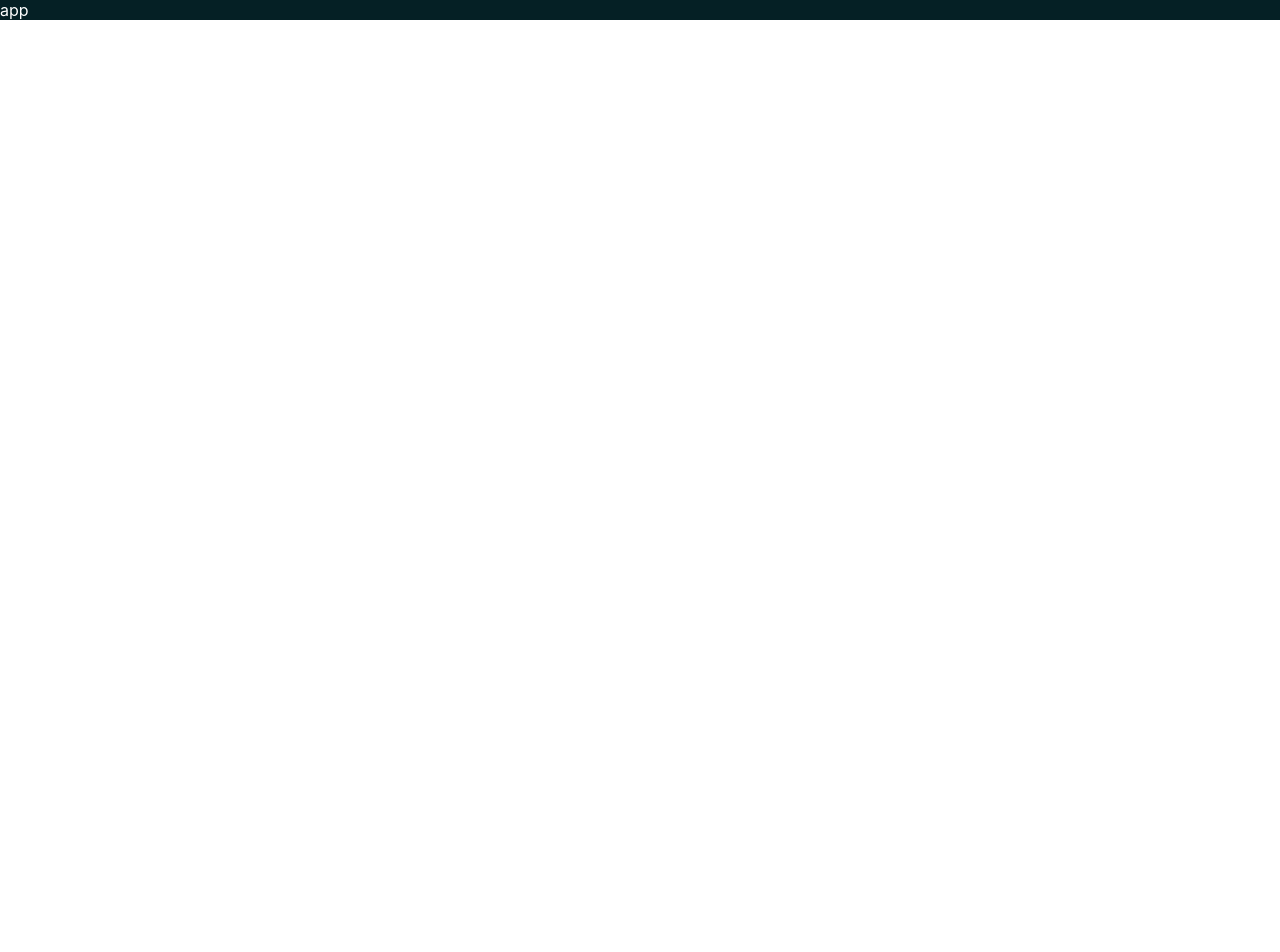
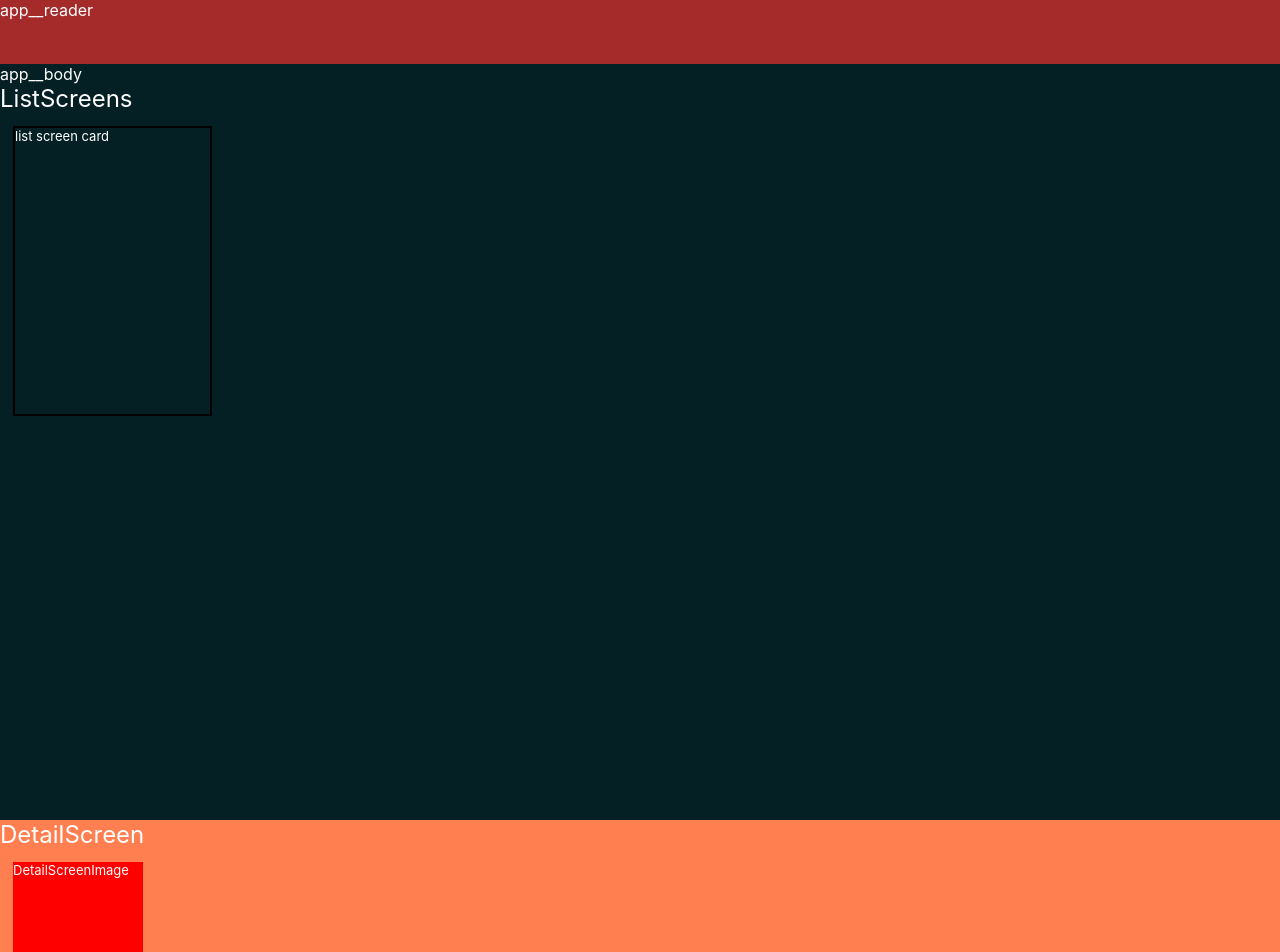
Before and after one commit to SergioEvando23/marvel-list, a React (Create React App) app: page / in a window 1280 px wide. Shown: the top 952 px of the page. Before the commit the page ends 800 px from the top, so only its background shows below. Built offline with nearby package versions, Linux system fonts and the light colour scheme.

Commit message:
initial project folder structure made

```diff
--- a/src/App.css
+++ b/src/App.css
@@ -2,3 +2,8 @@ div.app {
   background-color: #052025;
   color: #ffffff
 }
+
+div.app > div.app__header{
+  background-color: brown;
+  height: 8vh;
+}
--- a/src/App.js
+++ b/src/App.js
@@ -1,9 +1,18 @@
 import './App.css';
+import ListScreen from './pages/listScreen/ListScreen';
+import DetailScreen from './pages/detailScreen/DatailScreen'
 
 function App() {
   return (
     <div className="app">
-     app
+      <div className="app__header">
+        app__reader
+      </div>
+      <div  className="app__body" >
+        app__body
+        <ListScreen />
+        <DetailScreen />
+      </div>
     </div>
   );
 }
--- /dev/null
+++ b/src/pages/detailScreen/DatailScreen.js
@@ -0,0 +1,14 @@
+import React from 'react';
+import './DetailScreen.css'
+import DetailScreenImage from './components/detailScreenImage/DetailScreenImage'
+
+const DetailScreen = props => {
+    return (
+        <div className="detail-screen">
+            DetailScreen
+            <DetailScreenImage />
+        </div>
+    );
+};
+
+export default DetailScreen;
--- /dev/null
+++ b/src/pages/detailScreen/DetailScreen.css
@@ -0,0 +1,7 @@
+div.detail-screen {
+    background-color: coral;
+    font-size: x-large;
+    height: calc(100vh - 8vh);
+    overflow-x: hidden;
+
+}
--- /dev/null
+++ b/src/pages/detailScreen/components/detailScreenImage/DetailScreenImage.css
@@ -0,0 +1,7 @@
+div.detail-screen-image {
+    width: 10em;
+    height: 10em;
+    background-color: red;
+    font-size: small;
+    margin: 1em;
+}
--- /dev/null
+++ b/src/pages/detailScreen/components/detailScreenImage/DetailScreenImage.js
@@ -0,0 +1,16 @@
+import React from 'react';
+import './DetailScreenImage.css';
+
+const DetailScreenImage = props => {
+    return (
+        <div className="detail-screen-image">
+            <p> DetailScreenImage</p>
+
+
+
+
+        </div>
+    );
+};
+
+export default DetailScreenImage;
--- /dev/null
+++ b/src/pages/listScreen/ListScreen.css
@@ -0,0 +1,5 @@
+div.list-screen {
+    font-size: x-large;
+    height: calc(100vh - 8vh);
+    overflow-x: hidden;
+}
--- /dev/null
+++ b/src/pages/listScreen/ListScreen.js
@@ -0,0 +1,14 @@
+import React from 'react';
+import './ListScreen.css';
+import ListScreenCard from './components/listScreenCard/ListScreenCard';
+
+const ListScreen = props => {
+    return (
+        <div className="list-screen">
+            ListScreens
+            <ListScreenCard />
+        </div>
+    );
+};
+
+export default ListScreen;
--- /dev/null
+++ b/src/pages/listScreen/components/listScreenCard/ListScreenCard.css
@@ -0,0 +1,7 @@
+div.list-screen-card {
+    font-size: small;
+    border: 2px solid black;
+    width: 15em;
+    height: 22em;
+    margin: 1em;
+}
--- /dev/null
+++ b/src/pages/listScreen/components/listScreenCard/ListScreenCard.js
@@ -0,0 +1,12 @@
+import React from 'react';
+import './ListScreenCard.css';
+
+const ListScreenCard = props => {
+    return (
+        <div className="list-screen-card">
+                list screen card
+        </div>
+    );
+};
+
+export default ListScreenCard;
```
Also changed, not shown: 1 other file (tests, documents, lock files or other folders).
